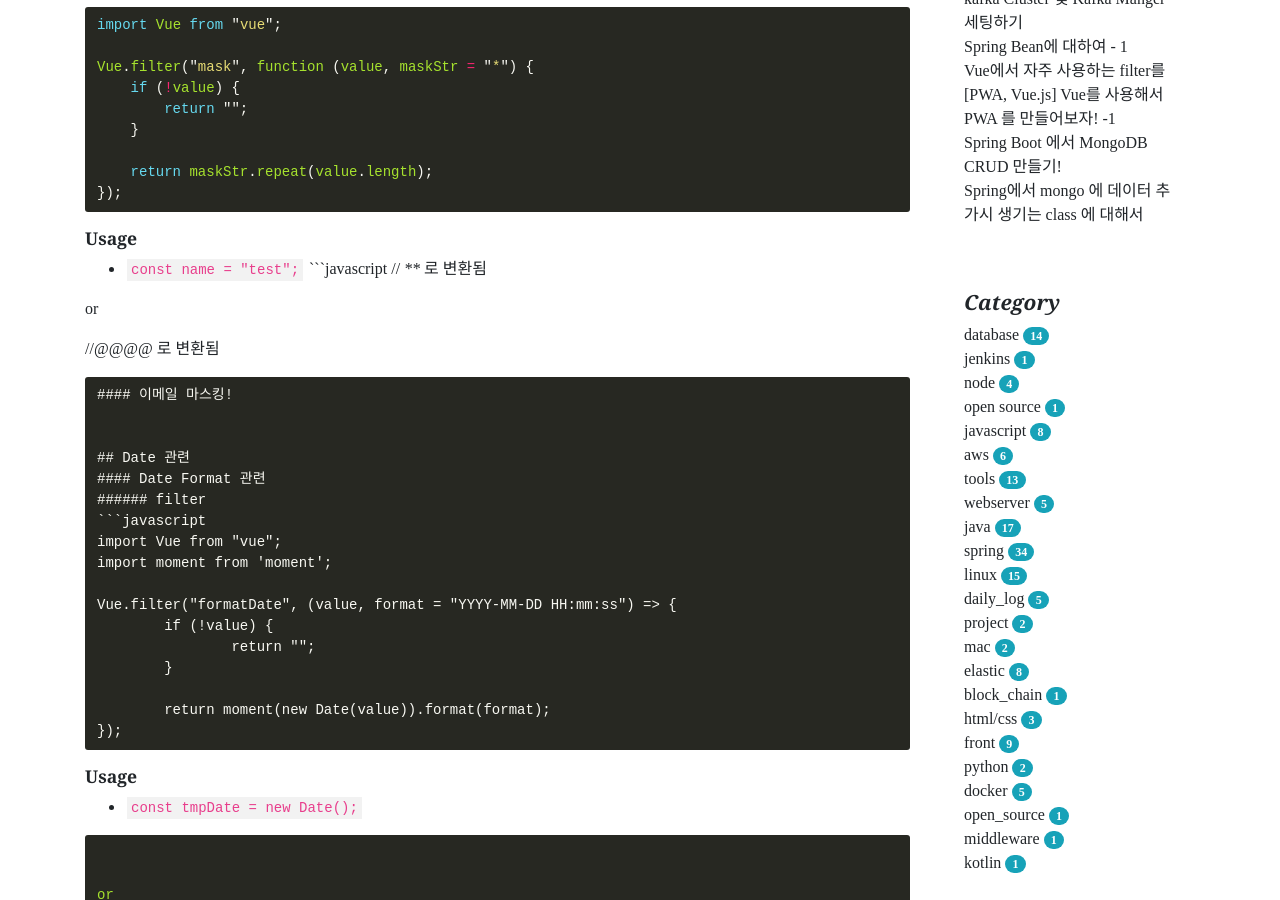
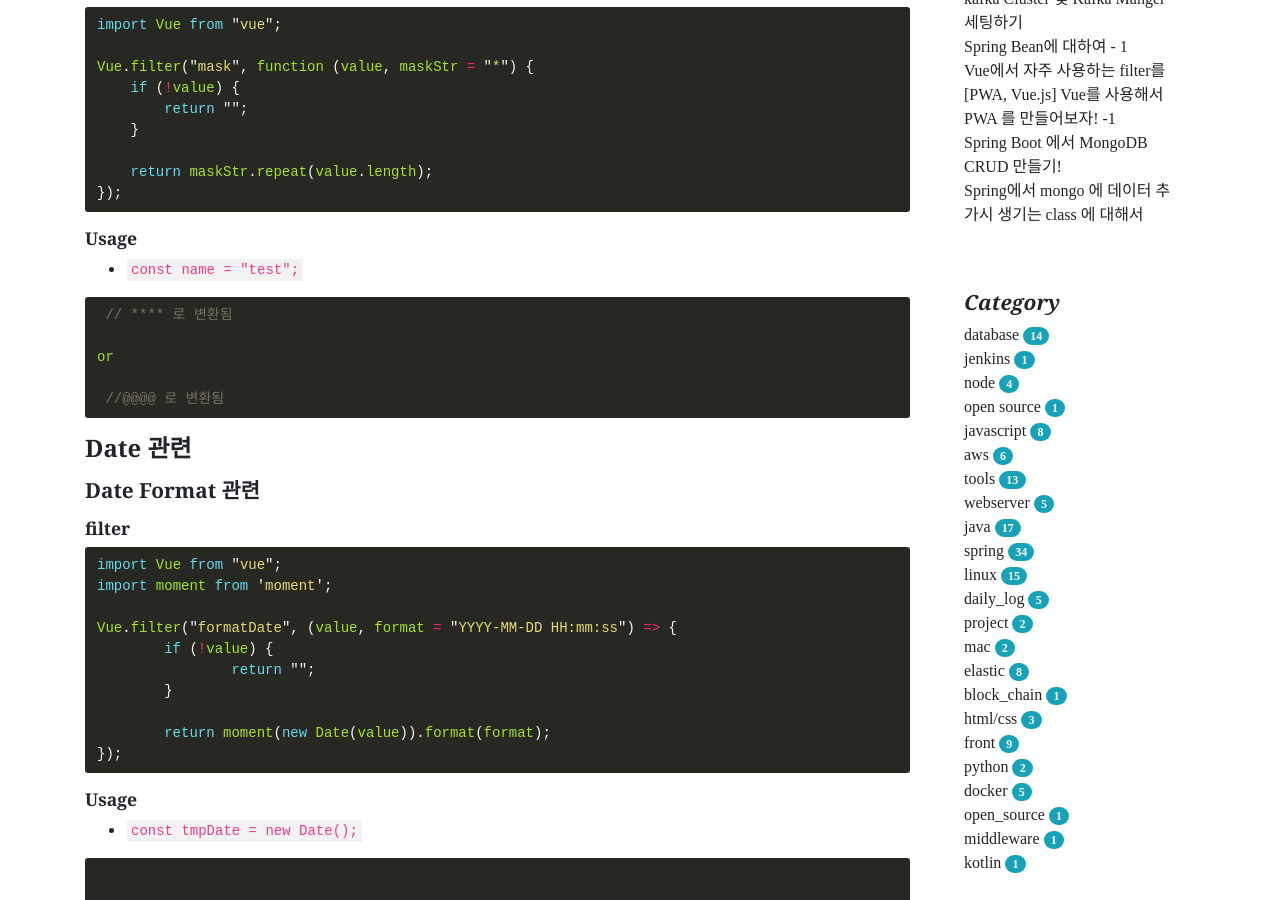
Before and after one commit to akageun/akageun.github.io, a Jekyll site: the page built from _posts/2020-04-01-vue-filter-2.md, in a window 1280 px wide and 900 px high, scrolled down 374 px. Built offline with Jekyll 4.4.1, drawn with Linux system fonts in a browser that asks for light colours; some web fonts are replaced; comment, search, counter and statistics services are not loaded.

Commit message:
Update 2020-04-01-vue-filter-2.md

````diff
--- a/_posts/2020-04-01-vue-filter-2.md
+++ b/_posts/2020-04-01-vue-filter-2.md
@@ -13,6 +13,7 @@ tags:
 #### 모든 문자열 원하는 문자로 마스킹
 
 ###### filter
+
 ```javascript
 import Vue from "vue";
 
@@ -24,8 +25,10 @@ Vue.filter("mask", function (value, maskStr = "*") {
     return maskStr.repeat(value.length);
 });
 ```
+
 ###### Usage
 - `const name = "test";`
+
 ```javascript
 {{ name | mask}} // **** 로 변환됨
 
@@ -33,8 +36,6 @@ or
 
 {{ name | mask("@")}} //@@@@ 로 변환됨
 ```
-#### 이메일 마스킹!
-
 
 ## Date 관련
 #### Date Format 관련
````
